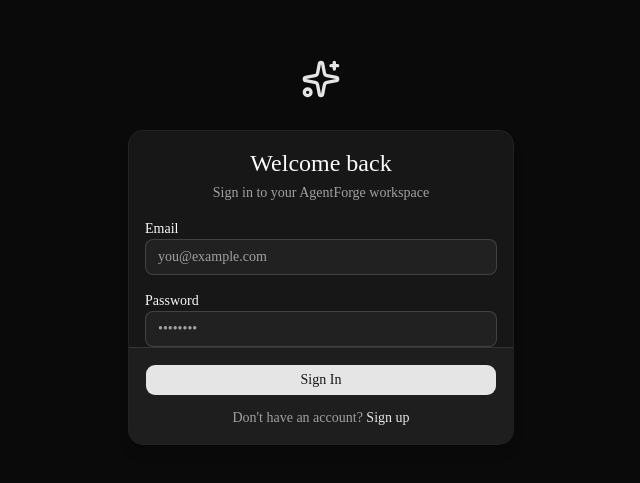
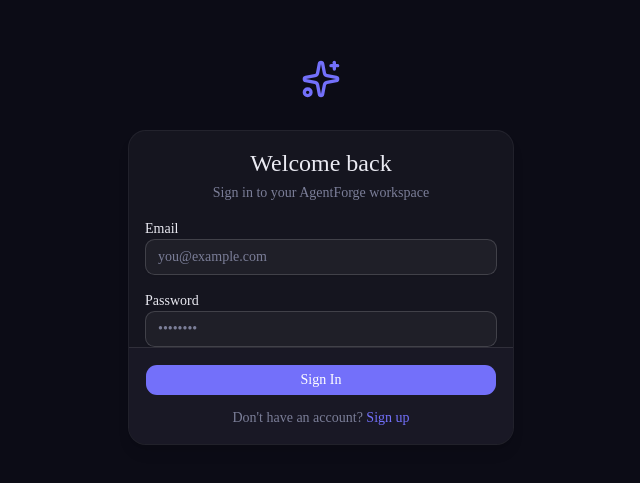
Before and after one commit to Claudio723/agent-forge, a Next.js app: page /login in a window 1280 px wide. Shown: the part 149-632 px from the top of the page, without its empty margins (319-959 px from the left). Built offline with nearby package versions, Linux system fonts and the light colour scheme.

Commit message:
Visual redesign: Violet/Indigo palette, richer cards, sidebar, dashboard, landing page

```diff
--- a/src/app/globals.css
+++ b/src/app/globals.css
@@ -27,6 +27,8 @@
   --color-input: var(--input);
   --color-border: var(--border);
   --color-destructive: var(--destructive);
+  --color-success: var(--success);
+  --color-warning: var(--warning);
   --color-accent-foreground: var(--accent-foreground);
   --color-accent: var(--accent);
   --color-muted-foreground: var(--muted-foreground);
@@ -49,72 +51,77 @@
 }
 
 :root {
-  --background: oklch(1 0 0);
-  --foreground: oklch(0.145 0 0);
+  --background: oklch(0.98 0.005 285);
+  --foreground: oklch(0.18 0.02 285);
   --card: oklch(1 0 0);
-  --card-foreground: oklch(0.145 0 0);
+  --card-foreground: oklch(0.18 0.02 285);
   --popover: oklch(1 0 0);
-  --popover-foreground: oklch(0.145 0 0);
-  --primary: oklch(0.205 0 0);
-  --primary-foreground: oklch(0.985 0 0);
-  --secondary: oklch(0.97 0 0);
-  --secondary-foreground: oklch(0.205 0 0);
-  --muted: oklch(0.97 0 0);
-  --muted-foreground: oklch(0.556 0 0);
-  --accent: oklch(0.97 0 0);
-  --accent-foreground: oklch(0.205 0 0);
-  --destructive: oklch(0.577 0.245 27.325);
-  --border: oklch(0.922 0 0);
-  --input: oklch(0.922 0 0);
-  --ring: oklch(0.708 0 0);
-  --chart-1: oklch(0.87 0 0);
-  --chart-2: oklch(0.556 0 0);
-  --chart-3: oklch(0.439 0 0);
-  --chart-4: oklch(0.371 0 0);
-  --chart-5: oklch(0.269 0 0);
-  --radius: 0.625rem;
-  --sidebar: oklch(0.985 0 0);
-  --sidebar-foreground: oklch(0.145 0 0);
-  --sidebar-primary: oklch(0.205 0 0);
-  --sidebar-primary-foreground: oklch(0.985 0 0);
-  --sidebar-accent: oklch(0.97 0 0);
-  --sidebar-accent-foreground: oklch(0.205 0 0);
-  --sidebar-border: oklch(0.922 0 0);
-  --sidebar-ring: oklch(0.708 0 0);
+  --popover-foreground: oklch(0.18 0.02 285);
+  --primary: oklch(0.52 0.22 280);
+  --primary-foreground: oklch(0.98 0 0);
+  --secondary: oklch(0.94 0.03 280);
+  --secondary-foreground: oklch(0.25 0.05 280);
+  --muted: oklch(0.94 0.02 280);
+  --muted-foreground: oklch(0.5 0.03 280);
+  --accent: oklch(0.92 0.06 260);
+  --accent-foreground: oklch(0.22 0.08 260);
+  --destructive: oklch(0.55 0.22 20);
+  --success: oklch(0.55 0.18 160);
+  --warning: oklch(0.7 0.18 85);
+  --border: oklch(0.88 0.02 285);
+  --input: oklch(0.88 0.02 285);
+  --ring: oklch(0.52 0.22 280);
+  --chart-1: oklch(0.52 0.22 280);
+  --chart-2: oklch(0.62 0.18 230);
+  --chart-3: oklch(0.55 0.18 160);
+  --chart-4: oklch(0.7 0.18 85);
+  --chart-5: oklch(0.55 0.22 20);
+  --radius: 0.75rem;
+  --sidebar: oklch(0.96 0.01 285);
+  --sidebar-foreground: oklch(0.18 0.02 285);
+  --sidebar-primary: oklch(0.52 0.22 280);
+  --sidebar-primary-foreground: oklch(0.98 0 0);
+  --sidebar-accent: oklch(0.92 0.03 280);
+  --sidebar-accent-foreground: oklch(0.25 0.05 280);
+  --sidebar-border: oklch(0.88 0.02 285);
+  --sidebar-ring: oklch(0.52 0.22 280);
 }
 
 .dark {
-  --background: oklch(0.145 0 0);
-  --foreground: oklch(0.985 0 0);
-  --card: oklch(0.205 0 0);
-  --card-foreground: oklch(0.985 0 0);
-  --popover: oklch(0.205 0 0);
-  --popover-foreground: oklch(0.985 0 0);
-  --primary: oklch(0.922 0 0);
-  --primary-foreground: oklch(0.205 0 0);
-  --secondary: oklch(0.269 0 0);
-  --secondary-foreground: oklch(0.985 0 0);
-  --muted: oklch(0.269 0 0);
-  --muted-foreground: oklch(0.708 0 0);
-  --accent: oklch(0.269 0 0);
-  --accent-foreground: oklch(0.985 0 0);
-  --destructive: oklch(0.704 0.191 22.216);
-  --border: oklch(1 0 0 / 10%);
-  --input: oklch(1 0 0 / 15%);
-  --ring: oklch(0.556 0 0);
-  --chart-1: oklch(0.87 0 0);
-  --chart-2: oklch(0.556 0 0);
-  --chart-3: oklch(0.439 0 0);
-  --chart-4: oklch(0.371 0 0);
-  --chart-5: oklch(0.269 0 0);
-  --sidebar: oklch(0.205 0 0);
-  --sidebar-foreground: oklch(0.985 0 0);
-  --sidebar-primary: oklch(0.488 0.243 264.376);
-  --sidebar-primary-foreground: oklch(0.985 0 0);
-  --sidebar-accent: oklch(0.269 0 0);
-  --sidebar-accent-foreground: oklch(0.985 0 0);
-  --sidebar-border: oklch(1 0 0 / 10%);
-  --sidebar-ring: oklch(0.556 0 0);
+  --background: oklch(0.16 0.02 285);
+  --foreground: oklch(0.94 0.01 285);
+  --card: oklch(0.2 0.02 285);
+  --card-foreground: oklch(0.94 0.01 285);
+  --popover: oklch(0.22 0.03 285);
+  --popover-foreground: oklch(0.94 0.01 285);
+  --primary: oklch(0.62 0.2 280);
+  --primary-foreground: oklch(1 0 0);
+  --secondary: oklch(0.24 0.04 280);
+  --secondary-foreground: oklch(0.9 0.02 285);
+  --muted: oklch(0.24 0.03 285);
+  --muted-foreground: oklch(0.6 0.04 280);
+  --accent: oklch(0.28 0.06 260);
+  --accent-foreground: oklch(0.92 0.04 260);
+  --destructive: oklch(0.6 0.22 15);
+  --success: oklch(0.6 0.18 155);
+  --warning: oklch(0.65 0.18 80);
+  --border: oklch(1 0 0 / 0.1);
+  --input: oklch(1 0 0 / 0.15);
+  --ring: oklch(0.62 0.2 280);
+  --chart-1: oklch(0.62 0.2 280);
+  --chart-2: oklch(0.68 0.16 230);
+  --chart-3: oklch(0.6 0.18 155);
+  --chart-4: oklch(0.65 0.18 80);
+  --chart-5: oklch(0.6 0.22 15);
+  --radius: 0.75rem;
+  --sidebar: oklch(0.18 0.02 285);
+  --sidebar-foreground: oklch(0.9 0.02 285);
+  --sidebar-primary: oklch(0.62 0.2 280);
+  --sidebar-primary-foreground: oklch(1 0 0);
+  --sidebar-accent: oklch(0.24 0.04 280);
+  --sidebar-accent-foreground: oklch(0.9 0.02 285);
+  --sidebar-border: oklch(1 0 0 / 0.08);
+  --sidebar-ring: oklch(0.62 0.2 280);
 }
 
 @layer base {
@@ -122,9 +129,30 @@
     @apply border-border outline-ring/50;
   }
   body {
-    @apply bg-background text-foreground;
+    @apply bg-background text-foreground antialiased;
+    font-feature-settings: "cv02", "cv03", "cv04", "cv11";
   }
   html {
     @apply font-sans;
   }
 }
+
+.bg-mesh {
+  background-image:
+    radial-gradient(at 0% 0%, oklch(0.52 0.22 280 / 0.08) 0px, transparent 50%),
+    radial-gradient(at 100% 100%, oklch(0.62 0.18 230 / 0.06) 0px, transparent 50%);
+}
+
+.card-elevated {
+  box-shadow:
+    0 1px 3px oklch(0 0 0 / 0.04),
+    0 4px 12px oklch(0 0 0 / 0.06),
+    0 8px 24px oklch(0 0 0 / 0.04);
+}
+
+.text-gradient {
+  background: linear-gradient(135deg, oklch(0.62 0.2 280), oklch(0.55 0.18 230));
+  -webkit-background-clip: text;
+  -webkit-text-fill-color: transparent;
+  background-clip: text;
+}
--- a/src/components/landing/hero.tsx
+++ b/src/components/landing/hero.tsx
@@ -3,173 +3,97 @@
 import Link from "next/link";
 import { motion } from "framer-motion";
 import { Button } from "@/components/ui/button";
-import {
-  Card,
-  CardDescription,
-  CardHeader,
-  CardTitle,
-} from "@/components/ui/card";
-import {
-  Sparkles,
-  Wrench,
-  Puzzle,
-  Key,
-  StickyNote,
-  FolderKanban,
-  ArrowRight,
-  Zap,
-} from "lucide-react";
+import { Card, CardHeader, CardTitle, CardDescription } from "@/components/ui/card";
+import { Sparkles, Wrench, Puzzle, Key, StickyNote, FolderKanban, ArrowRight, Zap, Shield, Gauge } from "lucide-react";
 
 const features = [
-  {
-    icon: Wrench,
-    title: "Skills & MCPs Library",
-    description:
-      "Organize, search, and manage all your AI skills and Model Context Protocols in one place.",
-  },
-  {
-    icon: Sparkles,
-    title: "Smart Prompt Builder",
-    description:
-      "Describe your goal — AgentForge selects the right skills and generates an optimized prompt.",
-  },
-  {
-    icon: Key,
-    title: "API Vault",
-    description:
-      "Securely store API keys with server-side encryption. Keys never reach the client in plain text.",
-  },
-  {
-    icon: StickyNote,
-    title: "Notes & Journal",
-    description:
-      "Capture ideas, experiments, and insights with tags, categories, and mood tracking.",
-  },
-  {
-    icon: FolderKanban,
-    title: "Projects",
-    description:
-      "Group related skills and notes into projects. Keep everything connected and organized.",
-  },
-  {
-    icon: Puzzle,
-    title: "Extensible by Design",
-    description:
-      "Built on open standards. Add custom skills, connect external tools, and grow your workspace.",
-  },
+  { icon: Wrench, title: "Skills & MCPs Library", description: "Organize, search, and manage all your AI skills and Model Context Protocols in one place." },
+  { icon: Sparkles, title: "Smart Prompt Builder", description: "Describe your goal — AgentForge matches the right tools and generates an optimized prompt." },
+  { icon: Shield, title: "API Vault", description: "Store API keys encrypted server-side with pgcrypto. Keys never reach the client." },
+  { icon: StickyNote, title: "Notes & Journal", description: "Capture ideas, experiments, and insights with tags, categories, and mood tracking." },
+  { icon: FolderKanban, title: "Projects", description: "Group skills into projects. Keep your workspace organized." },
+  { icon: Gauge, title: "Blazing Fast", description: "Built on Next.js 16 with Turbopack, Tailwind v4, and Supabase for real-time data." },
 ];
-
-const containerVariants = {
-  hidden: { opacity: 0 },
-  visible: {
-    opacity: 1,
-    transition: { staggerChildren: 0.1 },
-  },
-};
-
-const itemVariants = {
-  hidden: { opacity: 0, y: 20 },
-  visible: { opacity: 1, y: 0 },
-};
 
 export function LandingPage() {
   return (
     <div className="min-h-screen bg-background">
       {/* Hero */}
-      <section className="relative overflow-hidden px-4 pt-24 pb-16 sm:px-6 sm:pt-32 sm:pb-24 lg:px-8">
-        <div className="absolute inset-0 bg-gradient-to-b from-primary/5 via-transparent to-transparent" />
-        <motion.div
-          initial={{ opacity: 0, y: 30 }}
-          animate={{ opacity: 1, y: 0 }}
-          transition={{ duration: 0.7 }}
-          className="relative mx-auto max-w-3xl text-center"
-        >
-          <motion.div
-            initial={{ scale: 0.8, opacity: 0 }}
-            animate={{ scale: 1, opacity: 1 }}
-            transition={{ delay: 0.2, duration: 0.5 }}
-            className="mb-6 inline-flex items-center gap-2 rounded-full border bg-muted/50 px-4 py-1.5 text-sm text-muted-foreground"
-          >
-            <Zap className="size-4 text-primary" />
-            Your personal AI workbench
+      <section className="relative overflow-hidden px-4 pt-28 pb-20 sm:px-6 sm:pt-40 sm:pb-32 lg:px-8 bg-mesh">
+        <motion.div initial={{ opacity: 0, y: 30 }} animate={{ opacity: 1, y: 0 }} transition={{ duration: 0.7 }} className="relative mx-auto max-w-4xl text-center">
+          <motion.div initial={{ scale: 0.9, opacity: 0 }} animate={{ scale: 1, opacity: 1 }} transition={{ delay: 0.15, duration: 0.5 }} className="mb-8 inline-flex items-center gap-2 rounded-full border border-primary/20 bg-primary/5 px-4 py-1.5 text-sm font-medium text-primary backdrop-blur-sm">
+            <Zap className="size-4" />Your personal AI workbench
           </motion.div>
 
-          <h1 className="text-4xl font-bold tracking-tight sm:text-5xl lg:text-6xl">
-            Build smarter with{" "}
-            <span className="bg-gradient-to-r from-primary to-primary/60 bg-clip-text text-transparent">
-              AgentForge
-            </span>
+          <h1 className="text-4xl font-bold tracking-tight sm:text-5xl lg:text-7xl">
+            Forge your{" "}
+            <span className="text-gradient">AI workflow</span>
           </h1>
 
-          <p className="mt-6 text-lg leading-8 text-muted-foreground sm:text-xl">
-            The central workspace for AI tools — manage skills, MCPs, prompts,
-            API keys, projects, and notes. Let the Smart Prompt Builder craft
-            the perfect prompt from your toolkit.
+          <p className="mx-auto mt-6 max-w-2xl text-lg leading-relaxed text-muted-foreground sm:text-xl">
+            One central workspace for all your AI tools. Manage skills, MCPs, prompts, API keys, projects, and notes — with a smart prompt builder that knows your toolkit.
           </p>
 
-          <div className="mt-10 flex items-center justify-center gap-4">
-            <Button size="lg" render={<Link href="/login" />}>
-              Get Started <ArrowRight className="ml-2 size-4" />
+          <div className="mt-10 flex flex-col items-center justify-center gap-4 sm:flex-row">
+            <Button size="lg" className="h-12 px-8 text-base card-elevated" render={<Link href="/login" />}>
+              Get Started Free <ArrowRight className="ml-2 size-5" />
             </Button>
-            <Button size="lg" variant="outline" render={<Link href="/login" />}>
+            <Button size="lg" variant="outline" className="h-12 px-8 text-base" render={<Link href="/login" />}>
               Sign In
             </Button>
           </div>
         </motion.div>
       </section>
 
-      {/* Features Grid */}
+      {/* Features */}
       <section className="px-4 pb-24 sm:px-6 lg:px-8">
-        <motion.div
-          variants={containerVariants}
-          initial="hidden"
-          whileInView="visible"
-          viewport={{ once: true, margin: "-100px" }}
-          className="mx-auto max-w-6xl"
-        >
-          <h2 className="mb-12 text-center text-3xl font-bold tracking-tight sm:text-4xl">
+        <div className="mx-auto max-w-6xl">
+          <h2 className="mb-4 text-center text-3xl font-bold tracking-tight sm:text-4xl">
             Everything you need
           </h2>
+          <p className="mb-12 text-center text-muted-foreground">
+            All the tools to build, manage, and scale your AI workflows
+          </p>
 
           <div className="grid gap-6 sm:grid-cols-2 lg:grid-cols-3">
-            {features.map((feature) => (
-              <motion.div key={feature.title} variants={itemVariants}>
-                <Card className="h-full transition-shadow hover:shadow-md">
+            {features.map((feature, i) => (
+              <motion.div
+                key={feature.title}
+                initial={{ opacity: 0, y: 20 }}
+                whileInView={{ opacity: 1, y: 0 }}
+                viewport={{ once: true }}
+                transition={{ delay: i * 0.05, duration: 0.4 }}
+              >
+                <Card className="group h-full border-border/50 card-elevated transition-all duration-300 hover:border-primary/30 hover:shadow-lg hover:shadow-primary/5">
                   <CardHeader>
-                    <feature.icon className="mb-2 size-8 text-primary" />
-                    <CardTitle>{feature.title}</CardTitle>
-                    <CardDescription>{feature.description}</CardDescription>
+                    <div className="mb-3 inline-flex rounded-xl bg-primary/10 p-2.5 ring-1 ring-primary/20 transition-colors group-hover:bg-primary/15">
+                      <feature.icon className="size-6 text-primary" />
+                    </div>
+                    <CardTitle className="text-lg">{feature.title}</CardTitle>
+                    <CardDescription className="leading-relaxed">{feature.description}</CardDescription>
                   </CardHeader>
                 </Card>
               </motion.div>
             ))}
           </div>
-        </motion.div>
+        </div>
       </section>
 
       {/* CTA */}
-      <section className="border-t px-4 py-16 sm:px-6 lg:px-8">
-        <motion.div
-          initial={{ opacity: 0, y: 20 }}
-          whileInView={{ opacity: 1, y: 0 }}
-          viewport={{ once: true }}
-          transition={{ duration: 0.6 }}
-          className="mx-auto max-w-2xl text-center"
-        >
-          <h2 className="text-2xl font-bold tracking-tight sm:text-3xl">
-            Ready to forge your AI workspace?
+      <section className="border-t bg-muted/30 px-4 py-20 sm:px-6 lg:px-8">
+        <motion.div initial={{ opacity: 0, y: 20 }} whileInView={{ opacity: 1, y: 0 }} viewport={{ once: true }} transition={{ duration: 0.5 }} className="mx-auto max-w-2xl text-center">
+          <h2 className="text-3xl font-bold tracking-tight sm:text-4xl">
+            Ready to level up your AI game?
           </h2>
-          <p className="mt-4 text-muted-foreground">
-            Start organizing your skills, building better prompts, and keeping
-            everything in one place — free.
+          <p className="mt-4 text-lg text-muted-foreground">
+            Start organizing your skills, building better prompts, and keeping everything in one place — free forever.
           </p>
-          <Button size="lg" className="mt-8" render={<Link href="/login" />}>
-            Get Started Free <ArrowRight className="ml-2 size-4" />
+          <Button size="lg" className="mt-8 h-12 px-10 text-base card-elevated" render={<Link href="/login" />}>
+            Get Started Free <ArrowRight className="ml-2 size-5" />
           </Button>
         </motion.div>
       </section>
 
-      {/* Footer */}
       <footer className="border-t px-4 py-8 text-center text-sm text-muted-foreground sm:px-6 lg:px-8">
         <p>&copy; {new Date().getFullYear()} AgentForge. Built with Next.js &amp; Supabase.</p>
       </footer>
```
Also changed, not shown: src/app/dashboard/page.tsx (+49 -107 lines), src/components/layout/sidebar.tsx (+19 -28 lines).
